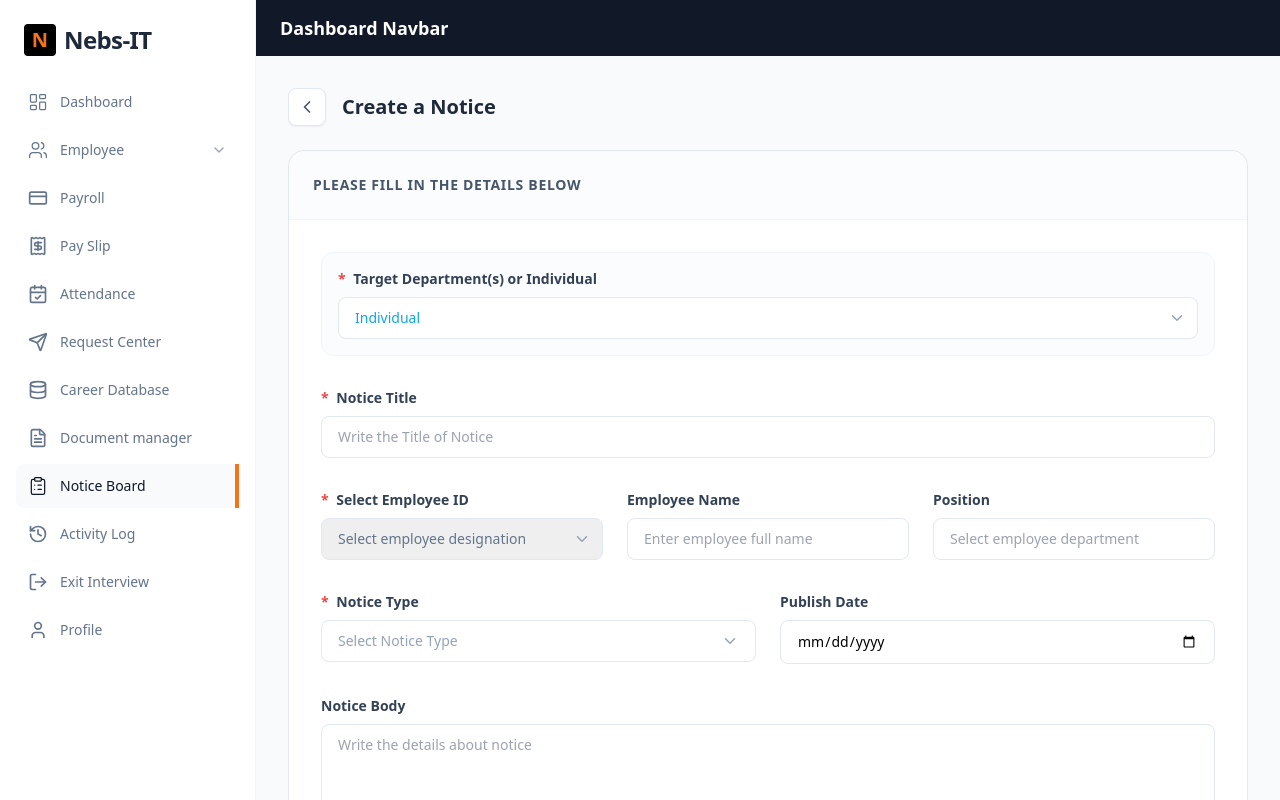
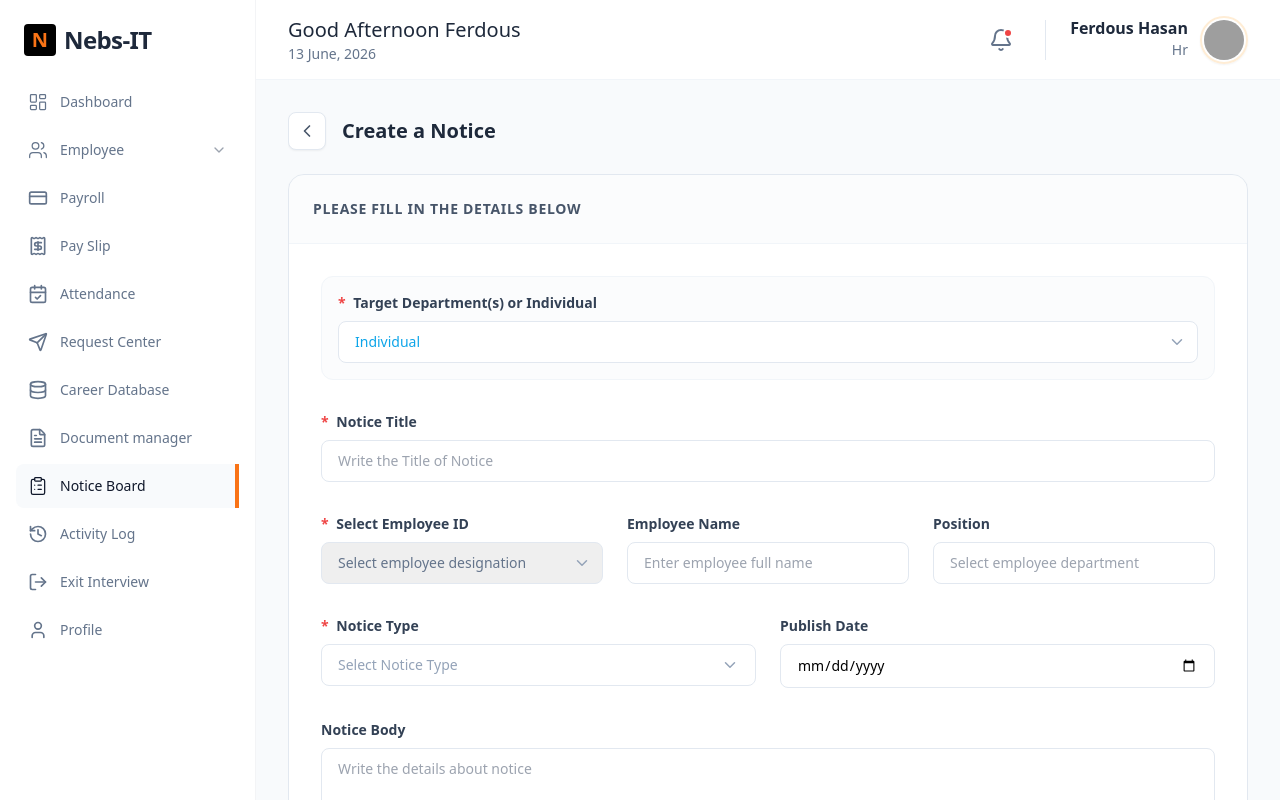
Before and after one commit to ferdoushasanpr/nebsit-dashboard, a React (Vite) app: page /noticeboard in a window 1280 px wide. Shown: the top 800 px of the page. Built offline with nearby package versions, Linux system fonts and the light colour scheme; grey boxes are pictures that could not be loaded.

Commit message:
fix: Navbar UI Changed

```diff
--- a/src/components/MainComponent.tsx
+++ b/src/components/MainComponent.tsx
@@ -1,5 +1,6 @@
 import React from "react";
 import Sidebar from "./Sidebar";
+import Navbar from "./Navbar";
 
 type MainComponentProps = {
   children: React.ReactNode;
@@ -14,9 +15,7 @@ export default function MainComponent({ children }: MainComponentProps) {
 
         <main className="flex-1 bg-gray-100 overflow-y-auto">
           {/* Navbar */}
-          <header className="h-14 bg-gray-900 text-white flex items-center px-6 shadow-md">
-            <h1 className="text-lg font-semibold">Dashboard Navbar</h1>
-          </header>
+          <Navbar />
           {/* Dashboard Content */}
           <div className="p-8 bg-slate-50 min-h-screen font-sans">
             {children}
--- /dev/null
+++ b/src/components/Navbar.tsx
@@ -0,0 +1,46 @@
+import { Bell } from "lucide-react";
+
+export default function Navbar() {
+  return (
+    <header className="h-20 bg-white border-b border-slate-100 flex items-center justify-between px-8 shadow-sm">
+      {/* Left Section: Greeting and Date */}
+      <div className="flex flex-col">
+        <h2 className="text-xl font-medium text-[#1E293B]">
+          Good Afternoon Ferdous
+        </h2>
+        <p className="text-sm text-[#64748B] font-medium">13 June, 2026</p>
+      </div>
+
+      {/* Right Section: Actions and Profile */}
+      <div className="flex items-center gap-6">
+        {/* Notification Bell with Badge */}
+        <div className="relative p-2 hover:bg-slate-50 rounded-full cursor-pointer transition-colors">
+          <Bell size={24} className="text-[#64748B]" />
+          <span className="absolute top-2 right-2 w-2.5 h-2.5 bg-red-500 border-2 border-white rounded-full"></span>
+        </div>
+
+        {/* Divider */}
+        <div className="h-10 w-[1px] bg-slate-200"></div>
+
+        {/* User Profile Section */}
+        <div className="flex items-center gap-3 cursor-pointer group">
+          <div className="text-right">
+            <p className="text-base font-bold text-[#1E293B] leading-none group-hover:text-sky-500 transition-colors">
+              Ferdous Hasan
+            </p>
+            <p className="text-sm text-[#64748B] font-medium mt-1">Hr</p>
+          </div>
+
+          {/* Profile Image Container */}
+          <div className="w-12 h-12 rounded-full border-2 border-orange-100 p-0.5 overflow-hidden shadow-sm">
+            <img
+              src="https://api.dicebear.com/7.x/avataaars/svg?seed=Asif"
+              alt="User Profile"
+              className="w-full h-full object-cover rounded-full bg-slate-100"
+            />
+          </div>
+        </div>
+      </div>
+    </header>
+  );
+}
```
